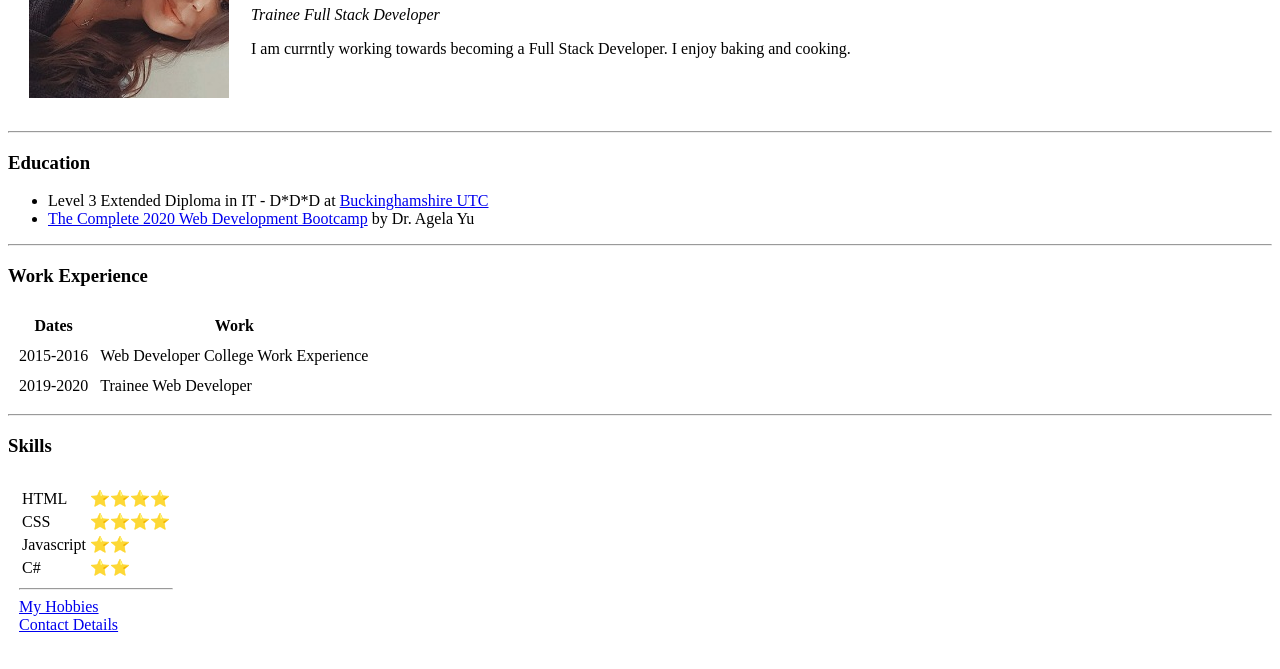
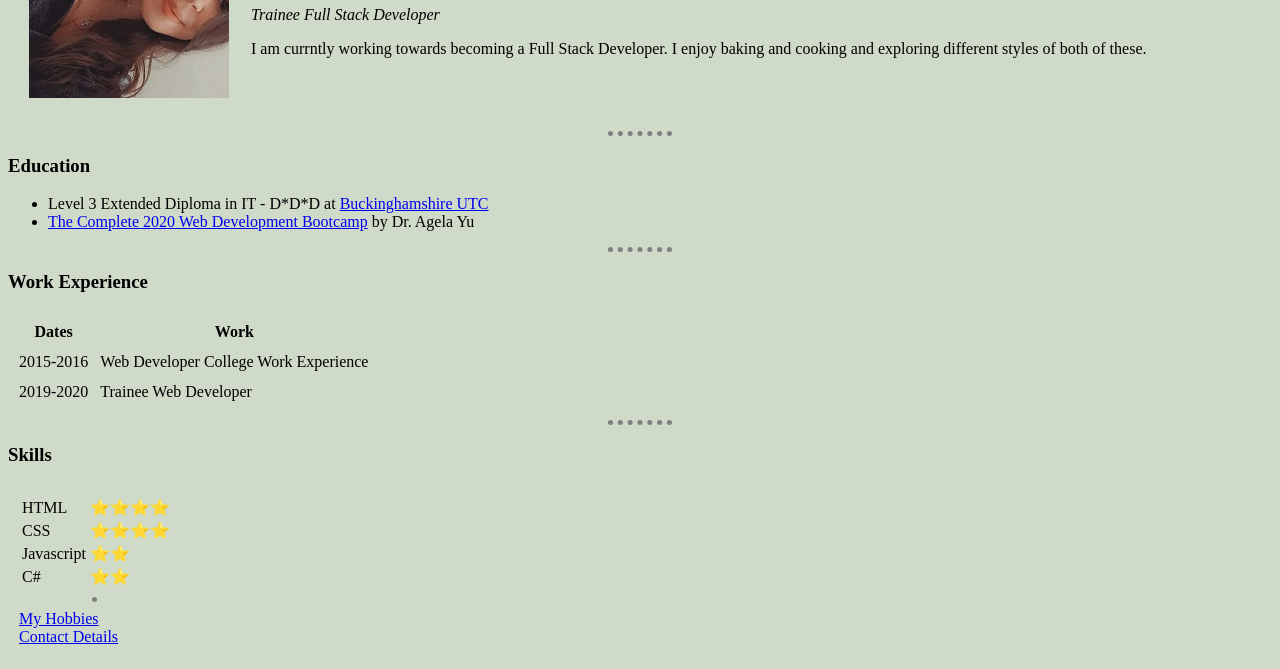
Before and after one commit to natalia-paszkiewicz/cv, a plain HTML site: page index.html in a window 1280 px wide. Shown: the part 131-800 px from the top of the page. Drawn offline with Linux system fonts and the light colour scheme.

Commit message:
Add files via upload

```diff
--- a/index.html
+++ b/index.html
@@ -4,6 +4,23 @@
 <head>
   <meta charset="utf-8">
   <title>Natalia's Personal Site</title>
+
+<style>
+
+  body {
+  background-color: #cfdac8;
+  }
+
+  hr {
+    border-style: none;
+    border-top-style: dotted;
+    border-color: grey;
+    border-width: 5px;
+    width: 5%;
+  }
+
+</style>
+
 </head>
 
 <body>
@@ -12,7 +29,7 @@
       <td><img src="images/profile-photo.jpg" alt="Natalia's Profile Photo"></td>
       <td><h1>Natalia Paszkiewicz</h1>
       <p><em>Trainee Full Stack Developer</em></p>
-      <p>I am currntly working towards becoming a Full Stack Developer. I enjoy baking and cooking.</p><!--short bio--></td>
+      <p>I am currntly working towards becoming a Full Stack Developer. I enjoy baking and cooking and exploring different styles of both of these.</p><!--short bio--></td>
     </tr>
   </table>
   <hr />
```
